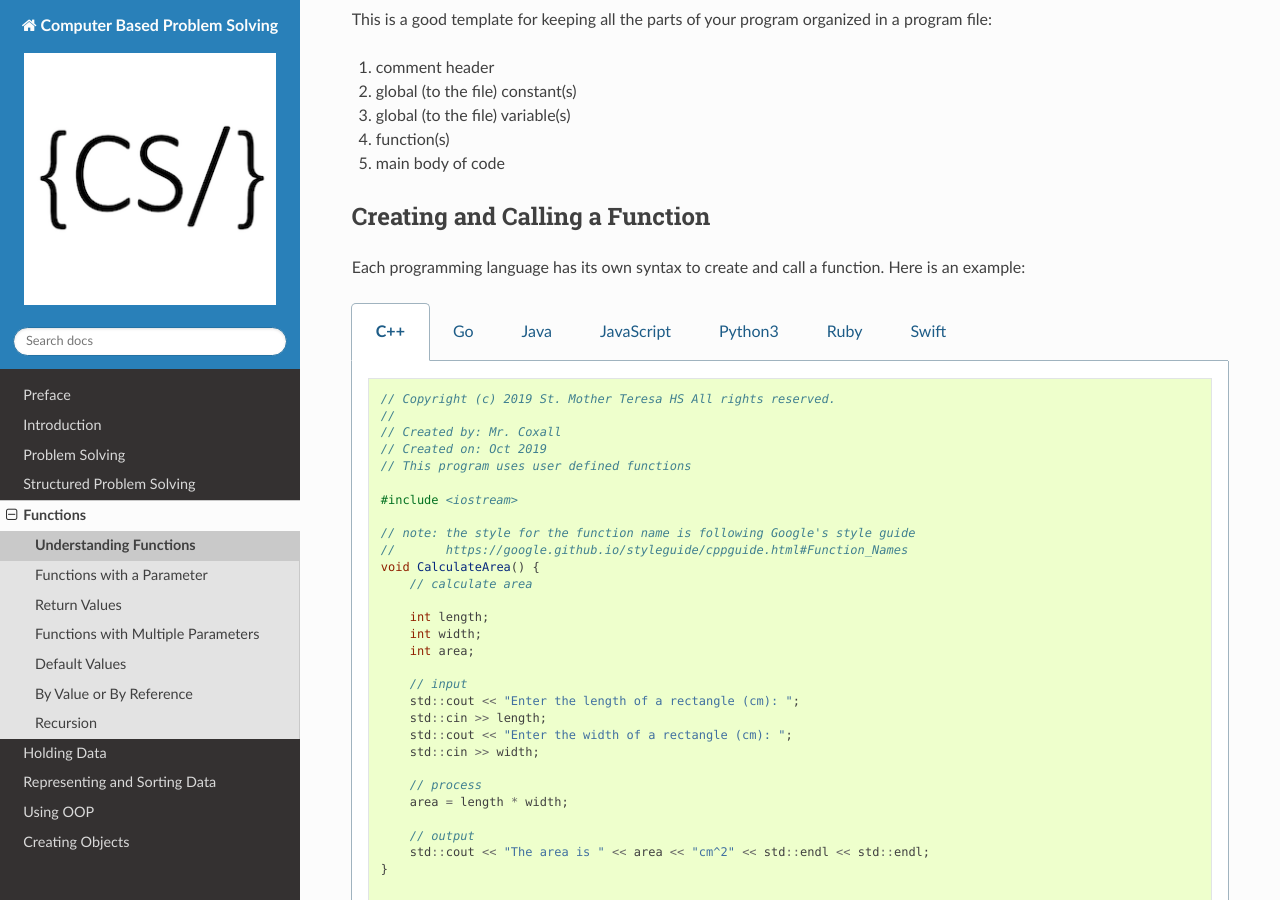
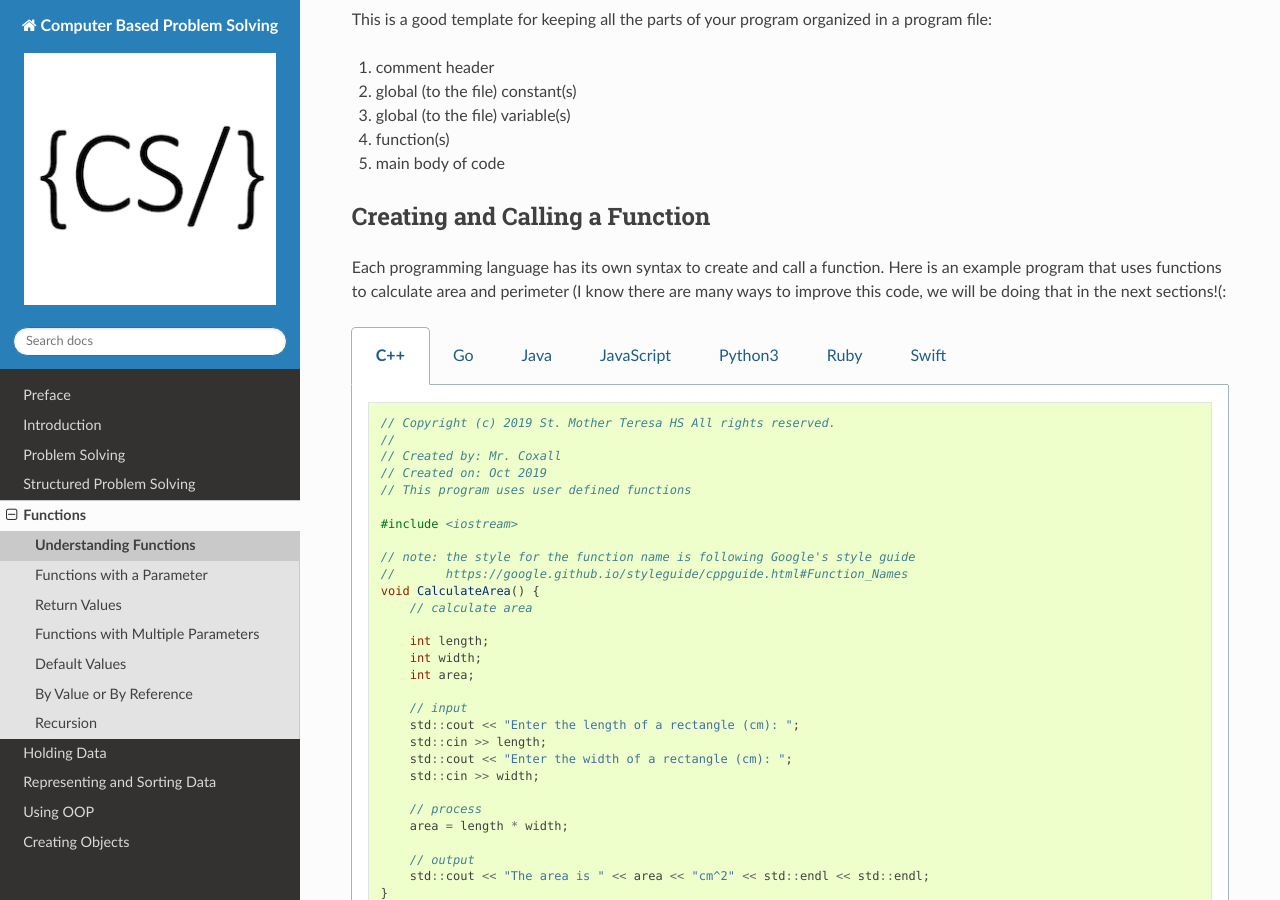
Before and after one commit to Mr-Coxall/Computer-Based-Problem-Solving, a Sphinx documentation site: the page built from docs/functions/understanding-functions.rst, in a window 1280 px wide and 900 px high, scrolled down 464 px. Built offline with Sphinx 7.4.7 and the Read the Docs theme 2.0.0, drawn with Linux system fonts in a browser that asks for light colours; pages that are not in the unit, such as notebooks, are missing from menus.

Commit message:
Update understanding-functions.rst

```diff
--- a/docs/functions/understanding-functions.rst
+++ b/docs/functions/understanding-functions.rst
@@ -18,7 +18,7 @@ This is a good template for keeping all the parts of your program organized in a
 Creating and Calling a  Function
 --------------------------------
 
-Each programming language has its own syntax to create and call a function. Here is an example:
+Each programming language has its own syntax to create and call a function. Here is an example program that uses functions to calculate area and perimeter (I know there are many ways to improve this code, we will be doing that in the next sections!(:
 
 .. tabs::
 
```
